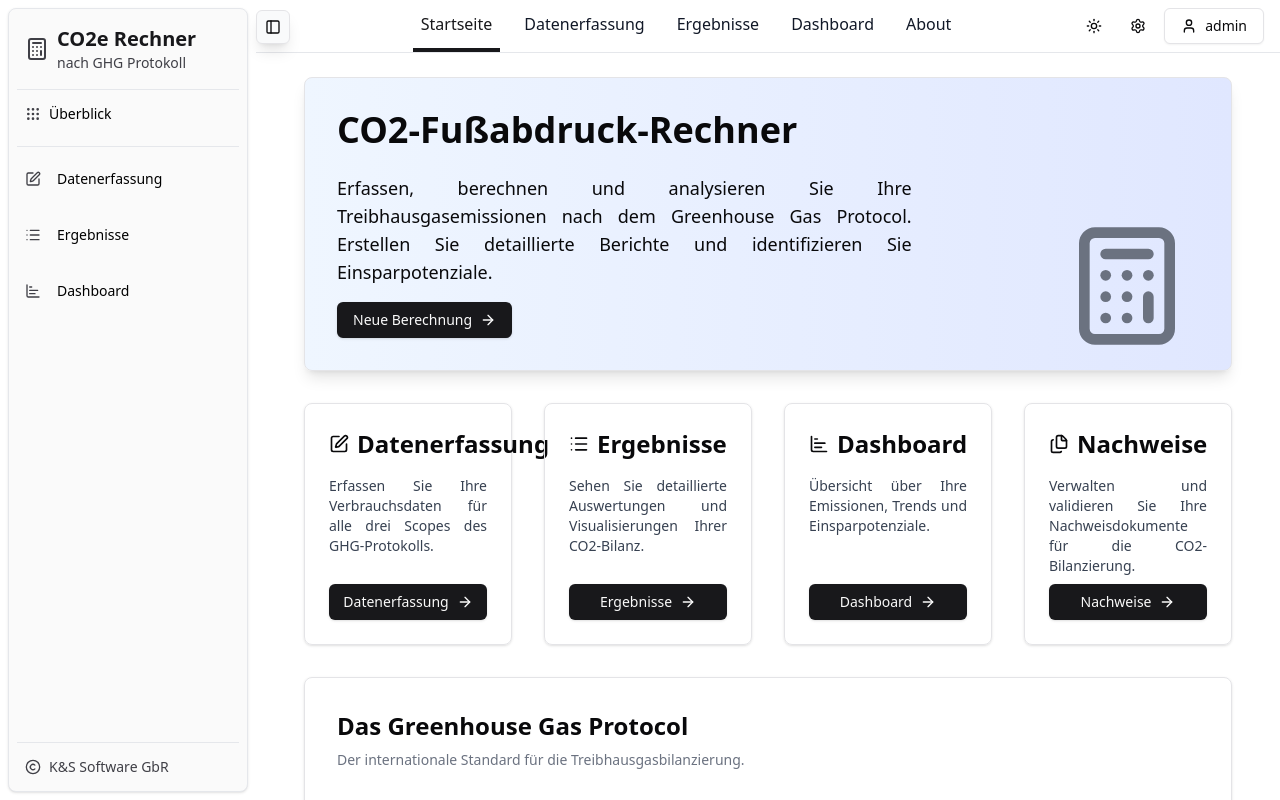
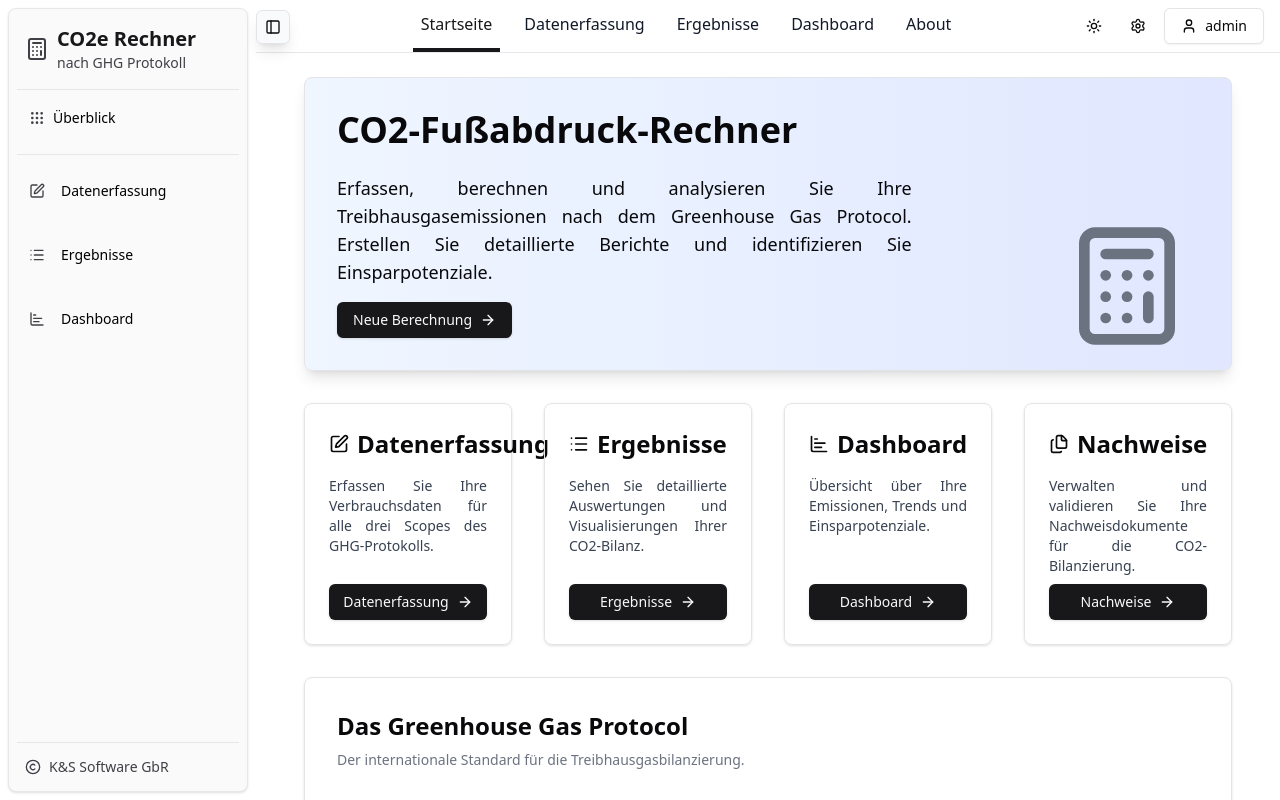
Before and after one commit to matteoklee/ghg-scope-calculator-frontend, a Vue app: page / in a window 1280 px wide. Shown: the top 800 px of the page. Built offline with nearby package versions, Linux system fonts and the light colour scheme.

Commit message:
hover effect sidebar menu buttons

```diff
--- a/src/components/navigation/AppSidebar.vue
+++ b/src/components/navigation/AppSidebar.vue
@@ -293,7 +293,7 @@ export default {
         <SidebarGroupContent>
           <SidebarMenu>
             <SidebarMenuItem>
-              <SidebarMenuButton>
+              <SidebarMenuButton class="px-3 py-5">
                 <router-link to="/" class="flex items-center">
                   <Grip class="mr-2 h-4 w-4 flex-shrink-0" />
                   <span class="font-medium truncate text-sm text-black">Überblick</span>
@@ -321,7 +321,7 @@ export default {
           <SidebarMenu>
             <div v-if="!scope.items">
               <SidebarMenuItem>
-                <SidebarMenuButton asChild>
+                <SidebarMenuButton asChild class="hover:bg-gray-200 px-3 py-5">
                   <router-link :to="scope.path" class="flex items-center">
                     <component class="mr-2 h-4 w-4 flex-shrink-0" :is="scope.icon" />
                     <span class="truncate text-sm font-medium text-black">{{ scope.title }}</span>
@@ -333,7 +333,7 @@ export default {
               <Collapsible :open="openStates[index]" @update:open="toggleOpen(index)" class="">
                 <SidebarMenuItem>
                   <CollapsibleTrigger asChild>
-                    <SidebarMenuButton class="w-full justify-start px-3 py-5 hover:bg-gray-100">
+                    <SidebarMenuButton class="w-full justify-start px-3 py-5 hover:bg-gray-200">
                       <ChevronDown v-if="openStates[index]" class="h-4 w-4 flex-shrink-0" />
                       <ChevronRight v-else class="h-4 w-4 flex-shrink-0" />
                       <div class="flex items-center">
@@ -350,8 +350,8 @@ export default {
                         <div
                           class="flex items-center p-2 rounded-md transition-all duration-100"
                           :class="{
-                            'text-green-700 bg-green-100 font-bold': route.path === item.path,
-                            'hover:bg-green-100 text-black': route.path !== item.path,
+                            'text-black font-bold border border-primary': route.path === item.path,
+                            'hover:bg-gray-200': route.path !== item.path,
                           }"
                         >
                           <component class="mr-2 h-4 w-4 flex-shrink-0" :is="item.icon" />
```
